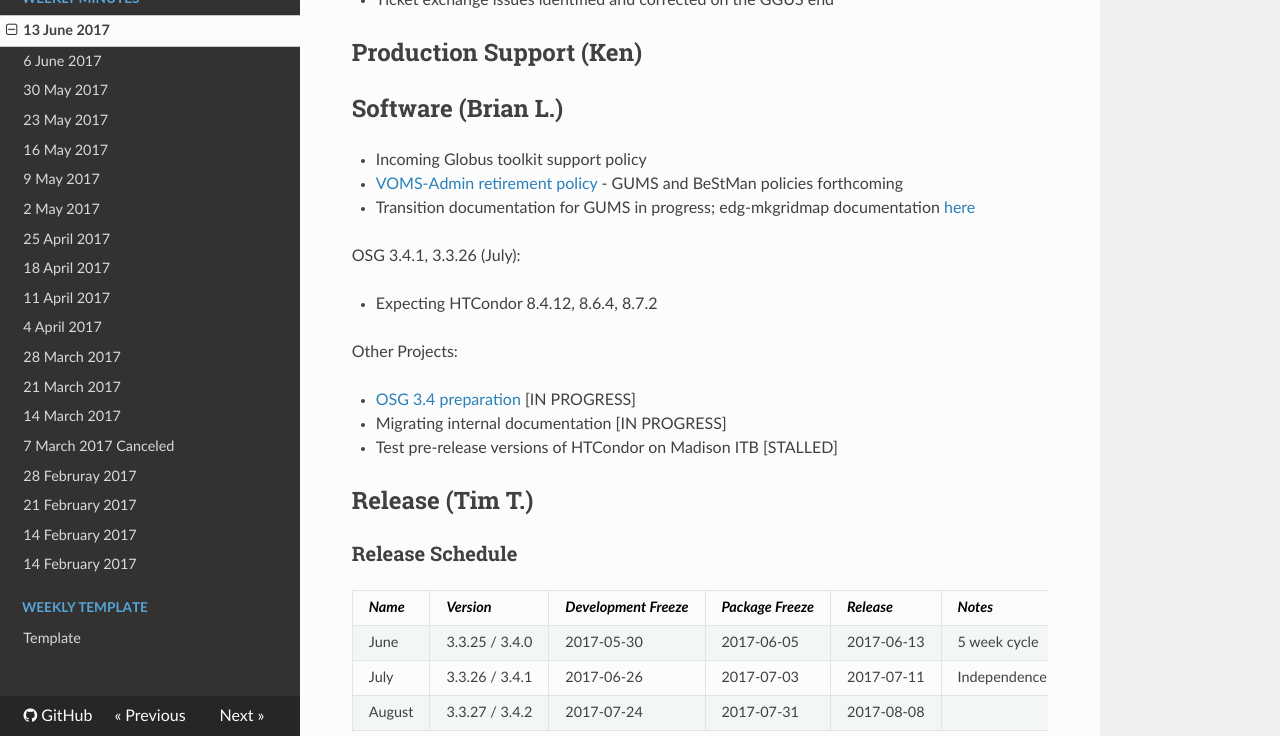
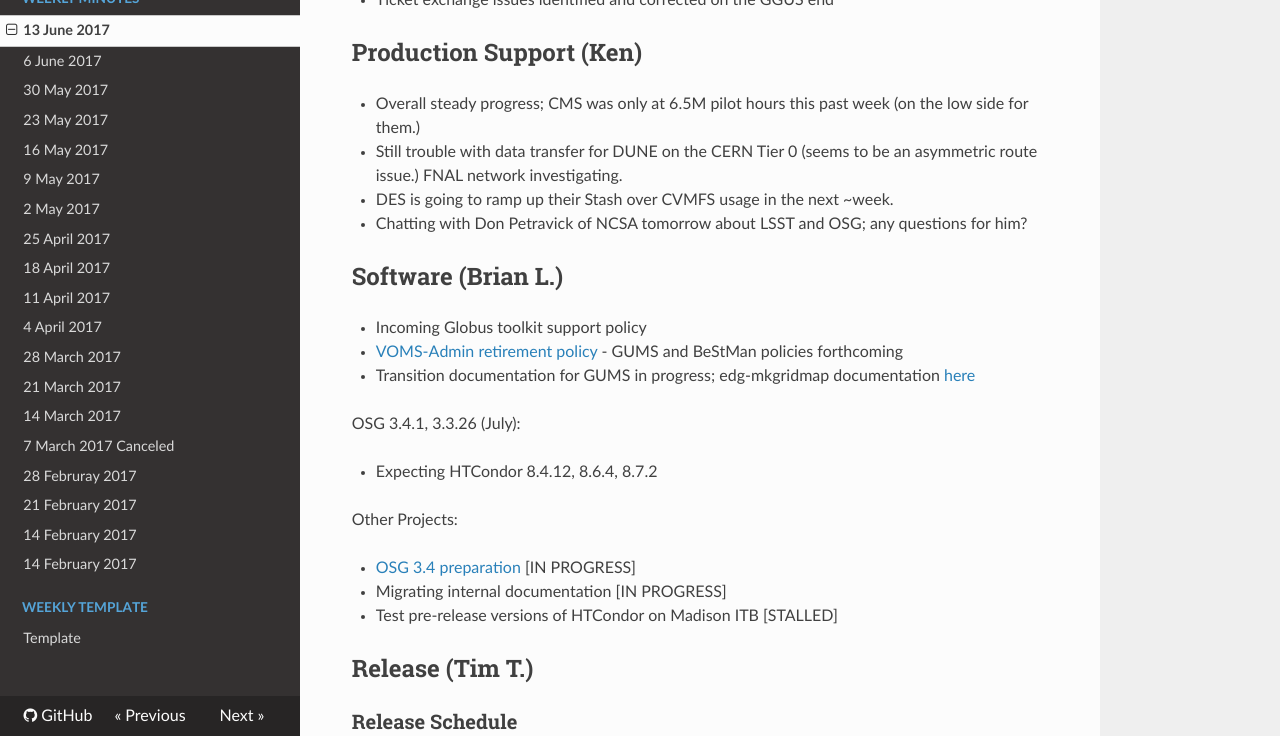
Before and after one commit to zsshah/production, an MkDocs documentation site: the page built from docs/WeeklyMinutes/13June2017.md, in a window 1280 px wide and 900 px high, scrolled down 2072 px, cut to the strip 164-900 px from the top of the window. Built offline with MkDocs 1.6.1, drawn with Linux system fonts in a browser that asks for light colours; nearby versions of some CDN libraries; old or Windows-style settings are respelled for this version of MkDocs.

Commit message:
Create 13June2017.md

```diff
--- a/docs/WeeklyMinutes/13June2017.md
+++ b/docs/WeeklyMinutes/13June2017.md
@@ -51,6 +51,11 @@
 
 ## Production Support (Ken)
 
+   * Overall steady progress; CMS was only at 6.5M pilot hours this past week (on the low side for them.)
+   * Still trouble with data transfer for DUNE on the CERN Tier 0 (seems to be an asymmetric route issue.) FNAL network investigating.
+   * DES is going to ramp up their Stash over CVMFS usage in the next ~week.
+   * Chatting with Don Petravick of NCSA tomorrow about LSST and OSG; any questions for him?
+
 ## Software (Brian L.)
 
 -   Incoming Globus toolkit support policy
```
